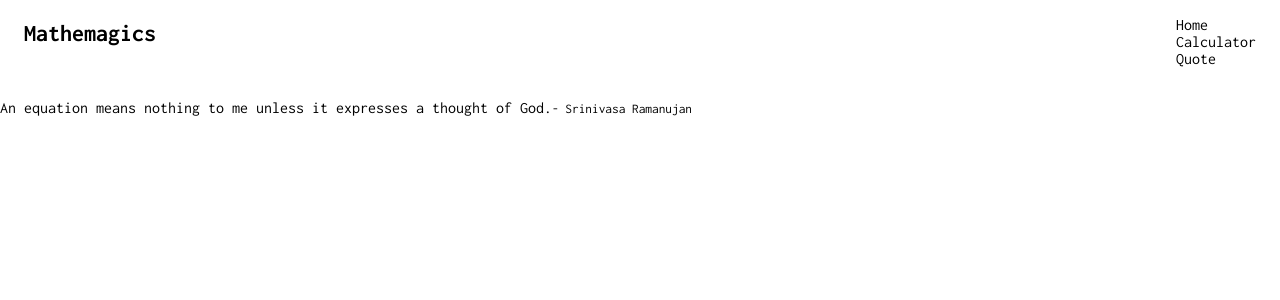
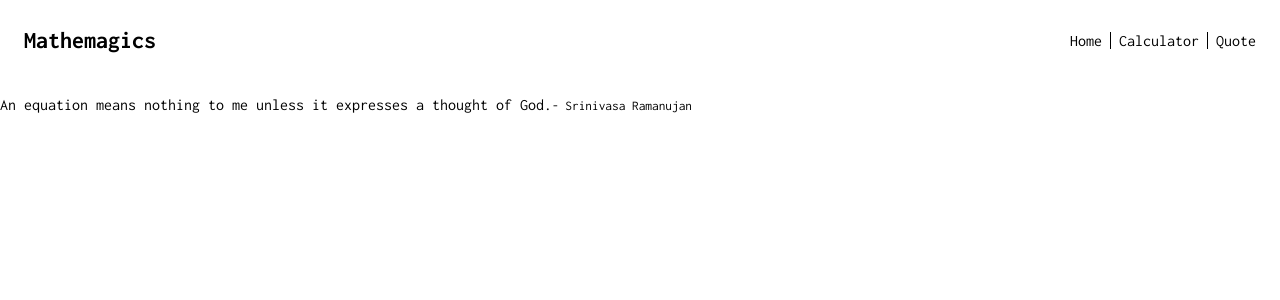
Before and after one commit to Danie12345/mathemagics, a React (Create React App) app: page /quote in a window 1280 px wide. Shown: the top 300 px of the page. Built offline with nearby package versions, Linux system fonts and the light colour scheme.

Commit message:
Navigation styles complete

```diff
--- a/src/components/nav/Nav.css
+++ b/src/components/nav/Nav.css
@@ -8,3 +8,29 @@
   padding: 0 24px;
   box-sizing: border-box;
 }
+
+h1 {
+  width: auto;
+  height: auto;
+  align-self: center;
+  margin: 0%;
+}
+
+ul {
+  margin: 0%;
+  padding: 0%;
+  height: fit-content;
+  display: flex;
+  flex-direction: row;
+  gap: 8px;
+  align-self: center;
+}
+
+ul > li:nth-child(-n+2) {
+  border-right: 1px solid black;
+  padding-right: 8px;
+}
+
+li {
+  height: auto;
+}
```
